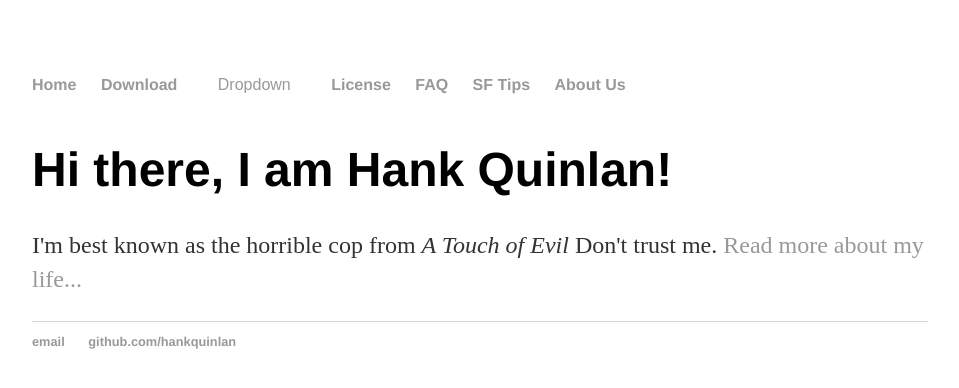
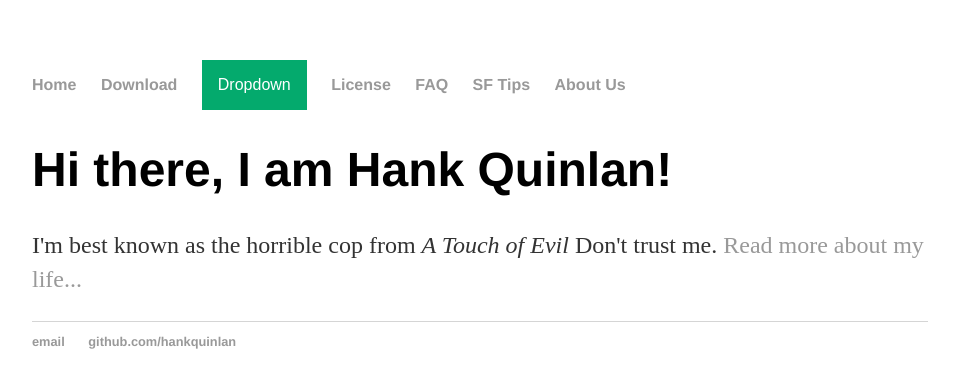
Before and after one commit to mikepaisner/Security-Zen.github.io, a Jekyll site: the page built from index.html, in a window 1280 px wide. Shown: the top 388 px of the page, without its empty margins (160-1119 px from the left). Built offline with Jekyll 4.4.1, drawn with Linux system fonts in a browser that asks for light colours.

Commit message:
Update main.css

```diff
--- a/css/main.css
+++ b/css/main.css
@@ -45,8 +45,8 @@ ul.posts li {
 
 /* Dropdown Button */
 .dropbtn {
-  background-color: #ffffff;
-  color: #999;
+  background-color: #04AA6D;
+  color: white;
   padding: 16px;
   font-size: 16px;
   border: none;
@@ -62,7 +62,7 @@ ul.posts li {
 .dropdown-content {
   display: none;
   position: absolute;
-  background-color: #ffffff;
+  background-color: #f1f1f1;
   min-width: 160px;
   box-shadow: 0px 8px 16px 0px rgba(0,0,0,0.2);
   z-index: 1;
@@ -83,4 +83,4 @@ ul.posts li {
 .dropdown:hover .dropdown-content {display: block;}
 
 /* Change the background color of the dropdown button when the dropdown content is shown */
-.dropdown:hover .dropbtn {background-color: #ffffff;}
+.dropdown:hover .dropbtn {background-color: #3e8e41;}
```
